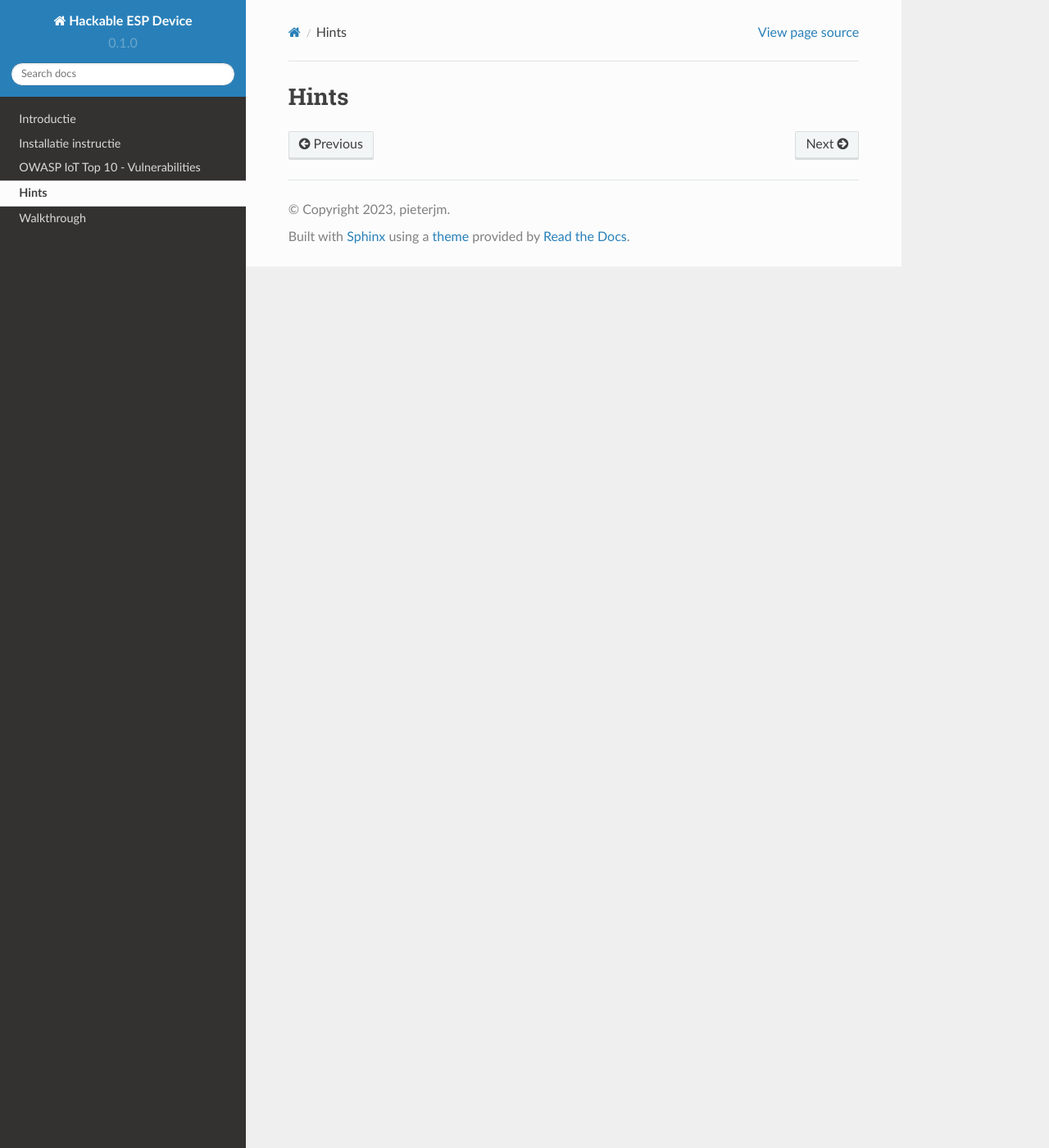
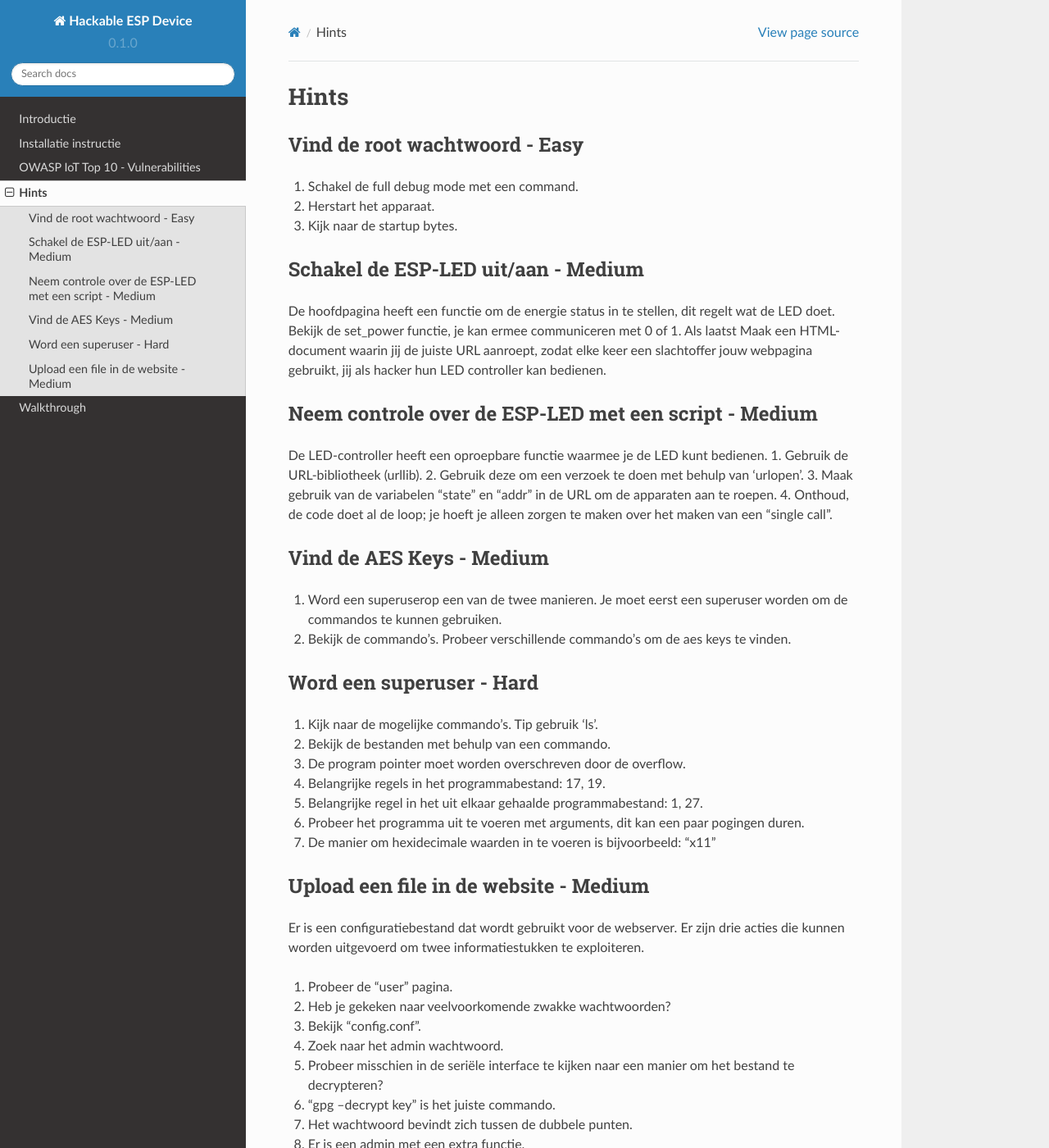
Before and after one commit to HollandCasino/Hackable-ESP-Device-v2, a Sphinx documentation site: the page built from docs/source/hints.rst, in a window 1280 px wide and 1400 px high. Shown: the whole window at 82% size. Built offline with Sphinx 7.4.7 and the Read the Docs theme 2.0.0, drawn with Linux system fonts in a browser that asks for light colours; some of the changed text lies outside the part shown.

Commit message:
Update hints.rst

```diff
--- a/docs/source/hints.rst
+++ b/docs/source/hints.rst
@@ -1,2 +1,60 @@
 Hints
 =====
+.. _hints:
+
+Vind de root wachtwoord - Easy
+----------------
+1. Schakel de full debug mode met een command.
+2. Herstart het apparaat.
+3. Kijk naar de startup bytes.
+
+.. _hints2:
+
+Schakel de ESP-LED uit/aan - Medium
+-------------------
+De hoofdpagina heeft een functie om de energie status in te stellen, dit regelt wat de LED doet. Bekijk de set_power functie, je kan ermee communiceren met 0 of 1. Als laatst Maak een HTML-document waarin jij de juiste URL aanroept, zodat elke keer een slachtoffer jouw webpagina gebruikt, jij als hacker hun LED controller kan bedienen.
+
+.. _hints3:
+
+Neem controle over de ESP-LED met een script - Medium
+----------------------
+De LED-controller heeft een oproepbare functie waarmee je de LED kunt bedienen.
+1. Gebruik de URL-bibliotheek (urllib).
+2. Gebruik deze om een verzoek te doen met behulp van 'urlopen'.
+3. Maak gebruik van de variabelen "state" en "addr" in de URL om de apparaten aan te roepen.
+4. Onthoud, de code doet al de loop; je hoeft je alleen zorgen te maken over het maken van een "single call".
+
+.. _hints4:
+
+Vind de AES Keys - Medium
+----------
+1. Word een superuserop een van de twee manieren. Je moet eerst een superuser worden om de commandos te kunnen gebruiken.
+2. Bekijk de commando's. Probeer verschillende commando's om de aes keys te vinden.
+
+.. _hints5:
+
+Word een superuser - Hard
+--------------
+1. Kijk naar de mogelijke commando's. Tip gebruik 'ls'.
+2. Bekijk de bestanden met behulp van een commando.
+3. De program pointer moet worden overschreven door de overflow.
+4. Belangrijke regels in het programmabestand: 17, 19.
+5. Belangrijke regel in het uit elkaar gehaalde programmabestand: 1, 27.
+6. Probeer het programma uit te voeren met arguments, dit kan een paar pogingen duren.
+7. De manier om hexidecimale waarden in te voeren is bijvoorbeeld: "\x11"
+
+.. _hints6:
+
+Upload een file in de website - Medium
+-------------------------
+Er is een configuratiebestand dat wordt gebruikt voor de webserver. Er zijn drie acties die kunnen worden uitgevoerd om twee informatiestukken te exploiteren.
+
+1. Probeer de "user" pagina.
+2. Heb je gekeken naar veelvoorkomende zwakke wachtwoorden?
+3. Bekijk "config.conf".
+4. Zoek naar het admin wachtwoord.
+5. Probeer misschien in de seriële interface te kijken naar een manier om het bestand te decrypteren?
+6. "gpg --decrypt key" is het juiste commando.
+7. Het wachtwoord bevindt zich tussen de dubbele punten.
+8. Er is een admin met een extra functie.
+9. Probeer een bestand te uploaden?
```
